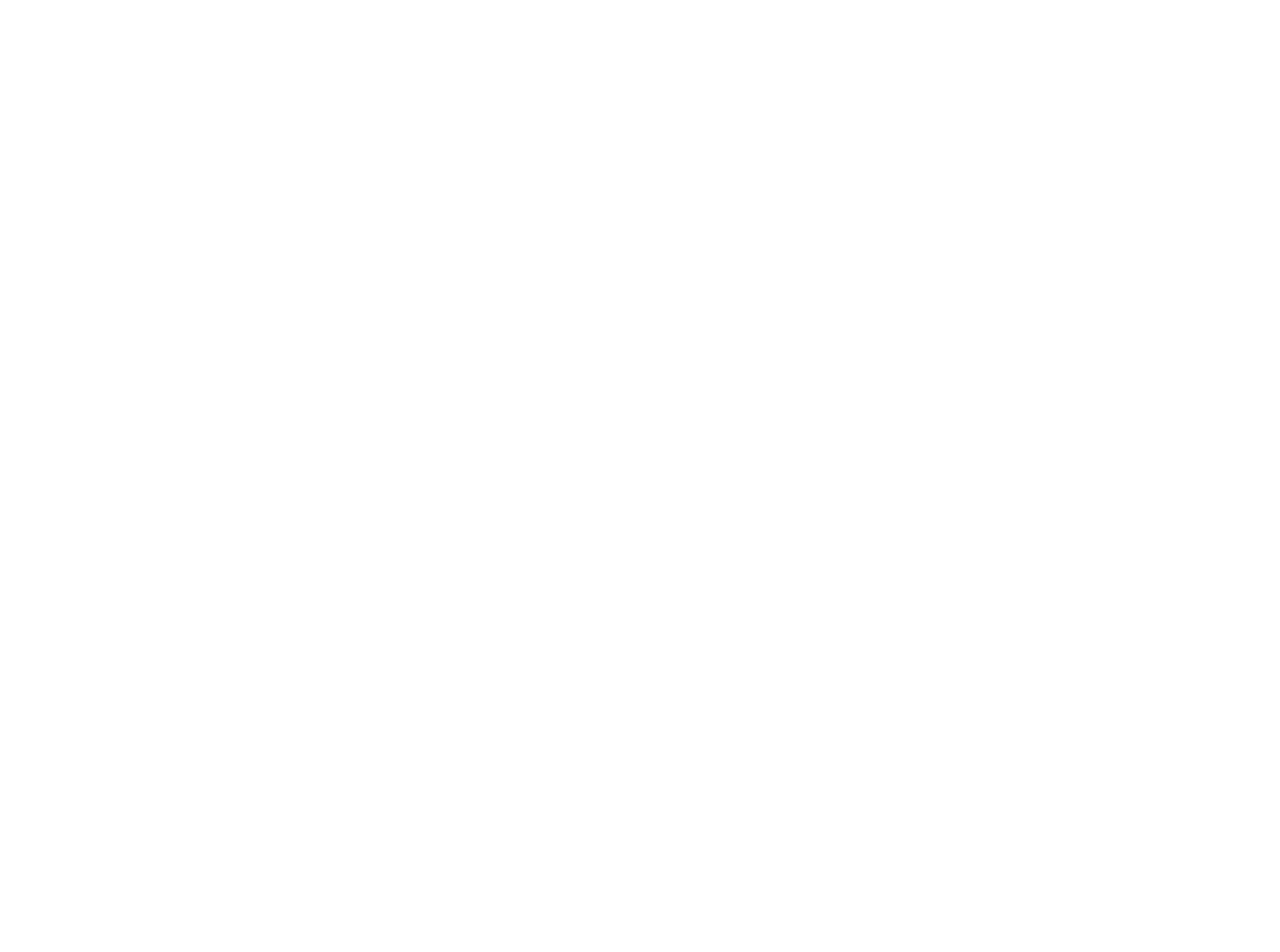
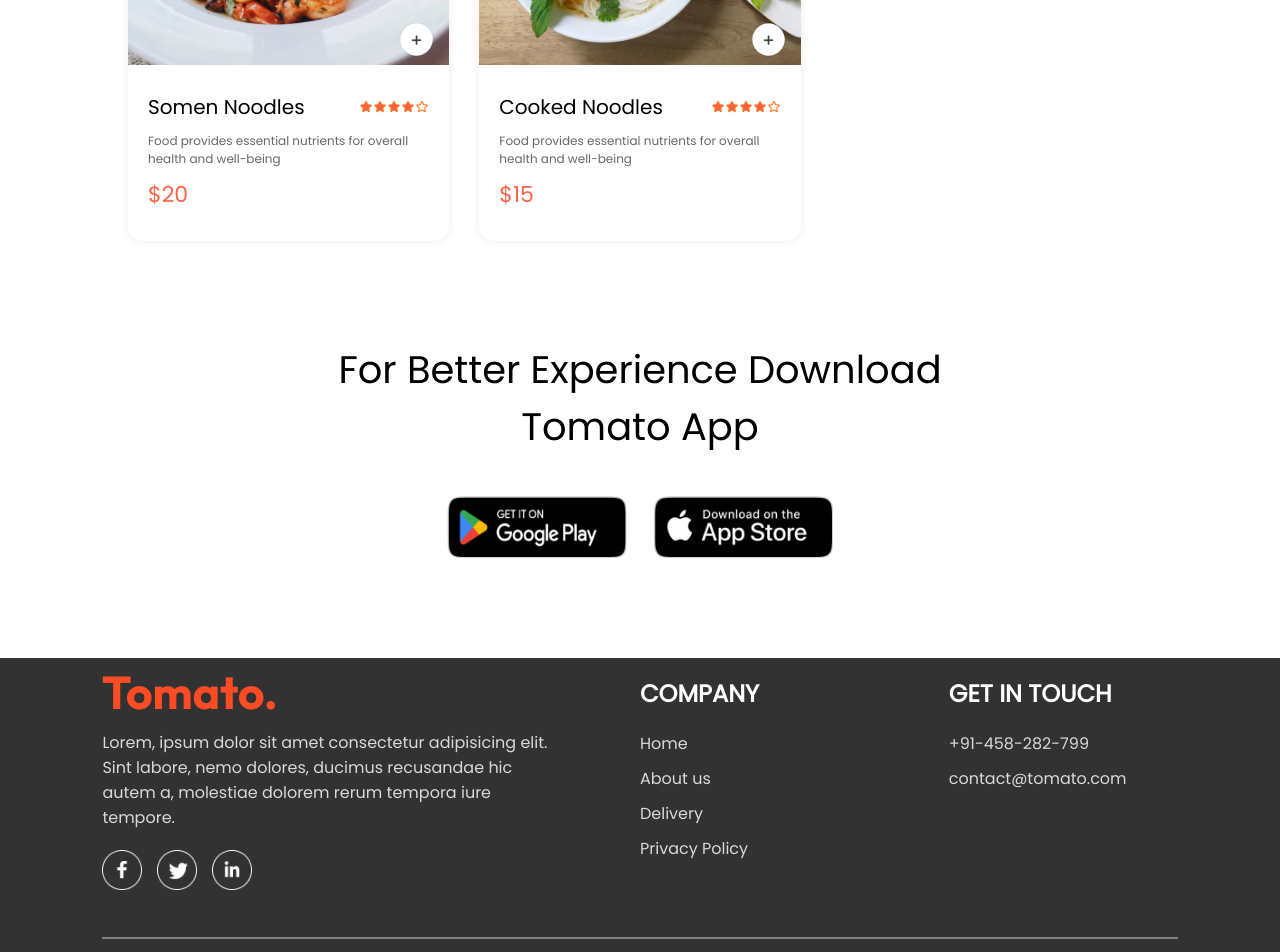
Before and after one commit to subham-cd/Food_deliver_Website, a React (Vite) app: page / in a window 1280 px wide. Shown: the part 6020-6972 px from the top of the page. Before the commit the page ends 977 px from the top, so only its background shows below. Built offline with nearby package versions, Linux system fonts and the light colour scheme.

Commit message:
Home Section complete

```diff
--- a/src/App.jsx
+++ b/src/App.jsx
@@ -5,11 +5,13 @@ import { Route, Routes } from "react-router-dom"
 import Cart from './pages/Cart/Cart.jsx'
 import PlaceOrder from './pages/PlaceOrder/PlaceOrder.jsx'
 import Home from "./pages/Home/Home.jsx"
+import Footer from "./components/Footer/Footer.jsx"
 
 
 function App() {
 
   return (
+    <>
    <div className="app">
     <Navbar/>
     <Routes>
@@ -22,6 +24,8 @@ function App() {
     </Routes>
 
    </div>
+   <Footer/>
+   </>
   )
 }
 
--- /dev/null
+++ b/src/Context/StoreContext.jsx
@@ -0,0 +1,41 @@
+import { createContext, useEffect, useState } from "react";
+import { food_list } from "../assets/assets";
+
+export const StoreContext = createContext(null)
+
+const StoreContextProvider = (props) => {
+
+    const [cartItems,setCartItems]= useState({});
+
+    const addToCart =(itemId)=>{
+        if(!cartItems[itemId]){
+            setCartItems((prev)=>({...prev,[itemId]:1}))
+        } else{
+             setCartItems((prev)=>({...prev,[itemId]:prev[itemId]+1}))
+        }
+
+
+    }
+    const removeFromCart = (itemId)=>{
+        setCartItems((prev)=>({...prev,[itemId]:prev[itemId]-1}))
+
+    }
+    useEffect(()=>{
+        console.log(cartItems);
+    },[cartItems])
+
+    const contextValue = {
+          food_list,
+          cartItems,
+          setCartItems,
+          addToCart,
+          removeFromCart
+    }
+
+    return (
+        <StoreContext.Provider value={contextValue}>
+            {props.children}
+        </StoreContext.Provider>
+    )
+}
+export default StoreContextProvider
--- /dev/null
+++ b/src/components/AppDownload/AppDownload.css
@@ -0,0 +1,23 @@
+.app-download{
+    margin: auto auto;
+    margin-top: 100px;
+    font-size: max(3vw,20px);
+    text-align: center;
+    font-weight: 500;
+
+}
+.app-download-platform{
+    display: flex;
+    justify-content: center;
+    gap: max(2vw,10px);
+    margin-top: 40px;
+}
+.app-download-platform img{
+    width: max(30vw,120px);
+    max-width: 180px;
+    transition: 0.5s;
+    cursor: pointer;
+}
+.app-download-platform img:hover{
+    transform: scale(1.05);
+}
--- /dev/null
+++ b/src/components/AppDownload/AppDownload.jsx
@@ -0,0 +1,17 @@
+import React from 'react'
+import './AppDownload.css'
+import { assets } from '../../assets/assets'
+
+const AppDownload = () => {
+  return (
+    <div className='app-download' id='app-download'>
+        <p>For Better Experience Download <br /> Tomato App</p>
+        <div className="app-download-platform">
+            <img src={assets.play_store} alt="" />
+            <img src={assets.app_store} alt="" />
+        </div>
+    </div>
+  )
+}
+
+export default AppDownload
--- /dev/null
+++ b/src/components/FoodDisplay/FoodDisplay.css
@@ -0,0 +1,14 @@
+.food-display{
+    margin-top: 30px;
+}
+.food-display h2{
+    font-size: max(2vw,24px);
+    font-weight: 600;
+}
+.food-display-list{
+    display: grid;
+    grid-template-columns: repeat(auto-fill,minmax(240px,1fr));
+    margin-top: 30px;
+    gap: 30px;
+    row-gap:50px ;
+}
--- /dev/null
+++ b/src/components/FoodDisplay/FoodDisplay.jsx
@@ -0,0 +1,27 @@
+import React, { useContext } from 'react'
+import './FoodDisplay.css'
+import { StoreContext } from '../../Context/StoreContext'
+import FoodItem from '../FoodItem/FoodItem'
+
+const FoodDisplay = ({category}) => {
+
+    const {food_list} = useContext(StoreContext)
+  return (
+    <div className='food-display' id='food-display'>
+        <h2>Top dishes near you</h2>
+        <div className="food-display-list">
+            {food_list.map((item,index)=>{
+                {console.log(category,item.category)};
+                if(category==="All"|| category===item.category){
+                    return <FoodItem key={index} id={item._id} name={item.name} description={item.description} price={item.price} image={item.image}/>
+
+                }
+            })}
+        </div>
+
+
+    </div>
+  )
+}
+
+export default FoodDisplay
--- /dev/null
+++ b/src/components/FoodItem/FoodItem.css
@@ -0,0 +1,69 @@
+.food-item{
+    width: 100%;
+    margin: auto;
+    border-radius: 15px;
+    box-shadow: 0px 0px 10px #00000015;
+    transition: 0.3s;
+    animation: fadeIn 1s;
+}
+.food-item-image{
+    width: 100%;
+    border-radius: 15px 15px 0px 0px;
+
+}
+.food-item-info{
+    padding: 20px;
+}
+.food-item-name-rating{
+    display: flex;
+    justify-content: space-between;
+    align-items: center;
+    margin-bottom: 10px;
+
+}
+.food-item-name-rating p{
+    font-size: 20px;
+    font-weight: 500;
+
+}
+.food-item-name-rating img{
+    width: 70px;
+
+}
+.food-item-desc{
+    color: #676767;
+    font-size: 12px;
+}
+.food-item-price{
+    color: tomato;
+    font-size: 22px;
+    font-weight: 500;
+    margin: 10px 0px;
+}
+.food-item-image-container{
+    position: relative;
+
+}
+.food-item-image-container .add{
+    width: 35px;
+    position: absolute;
+    bottom: 15px;
+    right: 15px;
+    cursor: pointer;
+    border-radius: 50%;
+}
+.food-item-counter{
+    position: absolute;
+    bottom: 15px;
+    right: 15px;
+    display: flex;
+    align-items: center;
+    gap: 10px;
+    padding: 6px;
+    border-radius: 50px;
+    background-color: white;
+}
+.food-item-counter img {
+    width: 30px;
+
+}
--- /dev/null
+++ b/src/components/FoodItem/FoodItem.jsx
@@ -0,0 +1,39 @@
+import React, { useContext } from 'react'
+import './FoodItem.css'
+import { assets } from '../../assets/assets'
+import { StoreContext } from '../../Context/StoreContext'
+
+const FoodItem = ({id,name,price,description,image}) => {
+
+    const {cartItems,
+          addToCart,
+          removeFromCart} = useContext(StoreContext);
+  return (
+    <div className='food-item'>
+        <div className="food-item-image-container">
+            <img className='food-item-image' src={image} alt="" />
+            {
+                !cartItems[id] ?
+                <img className='add' onClick={()=>addToCart(id)} src={assets.add_icon_white} alt=''/>
+                :<div className='food-item-counter'>
+                    <img onClick={()=>removeFromCart(id)} src={assets.remove_icon_red} alt="" />
+                    <p>{cartItems[id]}</p>
+                    <img onClick={()=>addToCart(id)} src={assets.add_icon_green} alt="" />
+                </div>
+            }
+        </div>
+        <div className="food-item-info">
+            <div className="food-item-name-rating">
+                <p>{name}</p>
+                <img src={assets.rating_starts} alt="" />
+
+            </div>
+            <p className="food-item-desc">{description}</p>
+            <p className="food-item-price">${price}</p>
+        </div>
+
+    </div>
+  )
+}
+
+export default FoodItem
--- /dev/null
+++ b/src/components/Footer/Footer.css
@@ -0,0 +1,48 @@
+.footer {
+  color: #d9d9d9;
+  background-color: #323232;
+  display: flex;
+  flex-direction: column;
+  align-items: center;
+  gap: 20px;
+  padding: 20px 8vw;
+  padding-top: 18px;
+  margin-top: 100px;
+}
+.footer-content {
+  width: 100%;
+  display: grid;
+  grid-template-columns: 2fr 1fr 1fr;
+  gap: 80px;
+}
+.footer-content-left,
+.footer-content-right,
+.footer-content-center {
+  display: flex;
+  flex-direction: column;
+  align-items: start;
+  gap: 20px;
+}
+.footer-content-left li,
+.footer-content-right li,
+.footer-content-center li {
+  list-style: none;
+  margin-bottom: 10px;
+  cursor: pointer;
+}
+.footer-content-right h2,
+.footer-content-center h2 {
+  color: white;
+}
+.footer-social-icons img{
+    width: 40px;
+    margin-right: 15px;
+}
+.footer hr{
+    width: 100%;
+    height: 2px;
+    margin: 20px 0;
+    background-color: grey;
+    border: none;
+
+}
--- /dev/null
+++ b/src/components/Footer/Footer.jsx
@@ -0,0 +1,45 @@
+import React from 'react'
+import './Footer.css'
+import { assets } from '../../assets/assets'
+
+const Footer = () => {
+  return (
+    <div className='footer' id='footer'>
+        <div className="footer-content">
+            <div className="footer-content-left">
+               <img src={assets.logo} alt="" />
+               <p>Lorem, ipsum dolor sit amet consectetur adipisicing elit. Sint labore, nemo dolores, ducimus recusandae hic autem a, molestiae dolorem rerum tempora iure tempore.</p>
+               <div className="footer-social-icons">
+                <img src={assets.facebook_icon} alt="" />
+                <img src={assets.twitter_icon} alt="" />
+                <img src={assets.linkedin_icon} alt="" />
+               </div>
+            </div>
+            <div className="footer-content-right">
+                <h2>COMPANY</h2>
+                <ul>
+                    <li>Home</li>
+                    <li>About us</li>
+                    <li>Delivery</li>
+                    <li>Privacy Policy</li>
+                </ul>
+
+            </div>
+            <div className="footer-content-center">
+                  <h2>GET IN TOUCH</h2>
+                  <ul>
+                    <li>+91-458-282-799</li>
+                    <li>contact@tomato.com</li>
+                  </ul>
+            </div>
+        </div>
+        <hr />
+        <p className="footer-copyright">
+            Copyright 2025 © Tomato.com - All Right Reserved.
+        </p>
+
+    </div>
+  )
+}
+
+export default Footer
--- a/src/main.jsx
+++ b/src/main.jsx
@@ -3,9 +3,14 @@ import { createRoot } from "react-dom/client";
 import "./index.css";
 import App from "./App.jsx";
 import { BrowserRouter as Router } from "react-router-dom";
+import StoreContextProvider from "./Context/StoreContext.jsx";
 
 createRoot(document.getElementById("root")).render(
+  <StrictMode>
   <Router>
-    <App />
+    <StoreContextProvider>
+      <App />
+    </StoreContextProvider>
   </Router>
+  </StrictMode>
 );
--- a/src/pages/Home/Home.jsx
+++ b/src/pages/Home/Home.jsx
@@ -2,6 +2,8 @@ import React, { useState } from 'react'
 import './Home.css'
 import Header from '../../components/Header/Header'
 import ExploreMenu from '../../components/ExploreMenu/ExploreMenu'
+import FoodDisplay from '../../components/FoodDisplay/FoodDisplay'
+import AppDownload from '../../components/AppDownload/AppDownload'
 
 const Home = () => {
   const [ category,setCategory]= useState("All")
@@ -9,7 +11,8 @@ const Home = () => {
     <div>
       <Header/>
       <ExploreMenu category={category} setCategory={setCategory}/>
-
+      <FoodDisplay category={category}/>
+      <AppDownload />
     </div>
   )
 }
```
